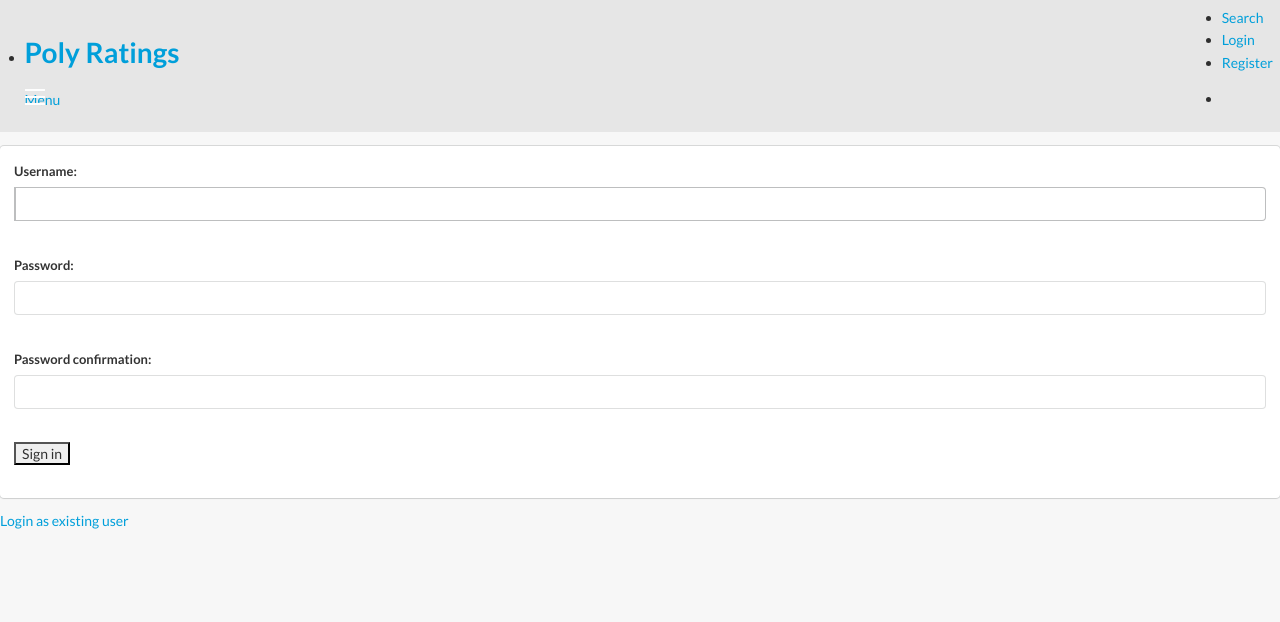
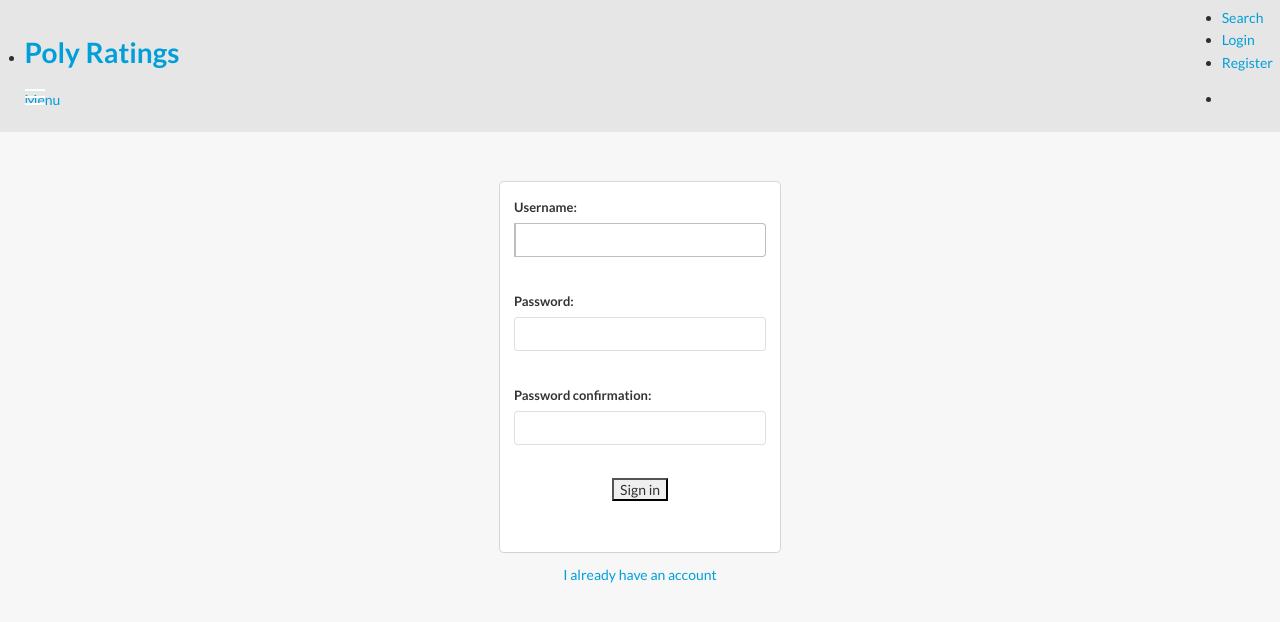
Before and after one commit to Reparadocs/MustangRatings, a Django app: page /ratings/register/ in a window 1280 px wide. Shown: the top 622 px of the page. Run offline with Django 3.2, Linux system fonts and the light colour scheme; some libraries are stand-ins or nearby versions.

Commit message:
final touches

```diff
--- a/MustangRatings/ratings/static/css/main.css
+++ b/MustangRatings/ratings/static/css/main.css
@@ -31,6 +31,7 @@ h1#punchline {
 }
 
 .form-view {
+margin-top: 50px;
 padding-left: 500px;
 padding-right: 500px;
 }
--- a/MustangRatings/ratings/templates/registration/register.html
+++ b/MustangRatings/ratings/templates/registration/register.html
@@ -3,7 +3,7 @@
 
 {% block content %}
 
-
+<div class="form-view">
 <form action="/ratings/register/" method="post">
  {% csrf_token %}
 
@@ -23,9 +23,12 @@
       <div class="field">
          {{form.password2.label_tag}}{{form.password2}}<br>
       </div>
-        <input type="submit" id="submit" name="submit" value="Sign in" /><br>
+        <center><input type="submit" id="submit" name="submit" value="Sign in" /></center><br>
         <input type="hidden" name="next" value="{{ next }}" />        <br>
     </div>
-    <a href="/ratings/login/" id="new">Login as existing user</a>
+    <center>
+    <a href="/ratings/login/" id="new">I already have an account</a>
+    </center>
 </form>
+</div>
 {% endblock %}
```
